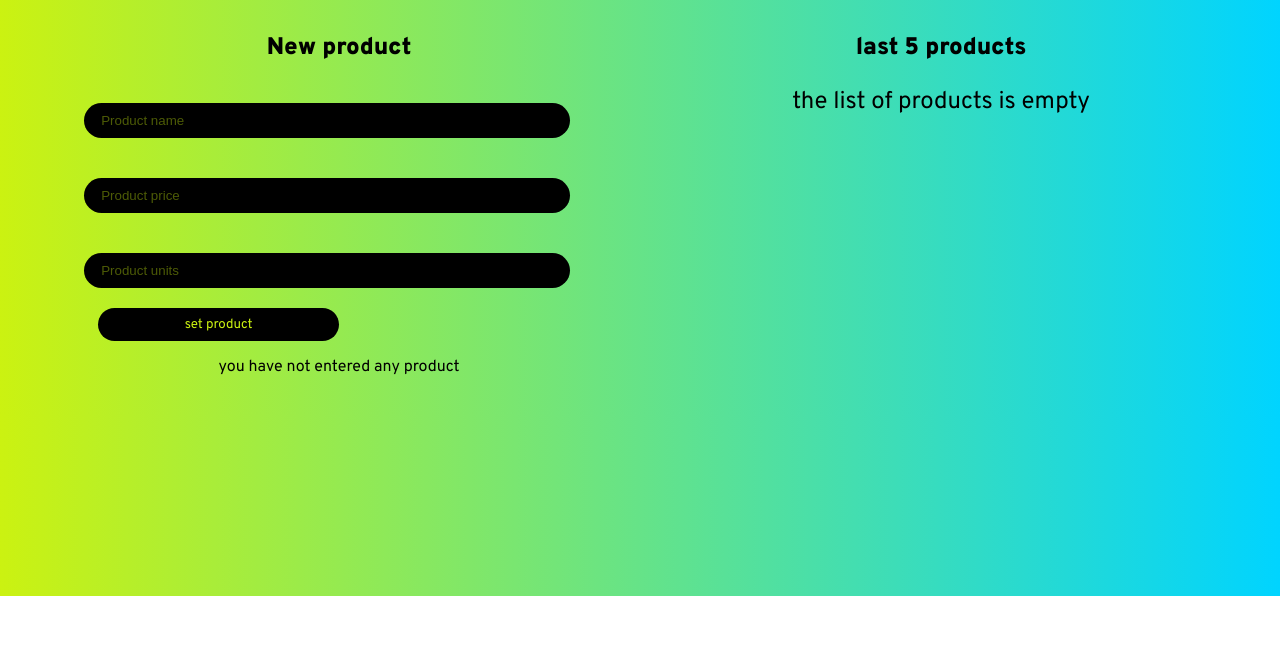
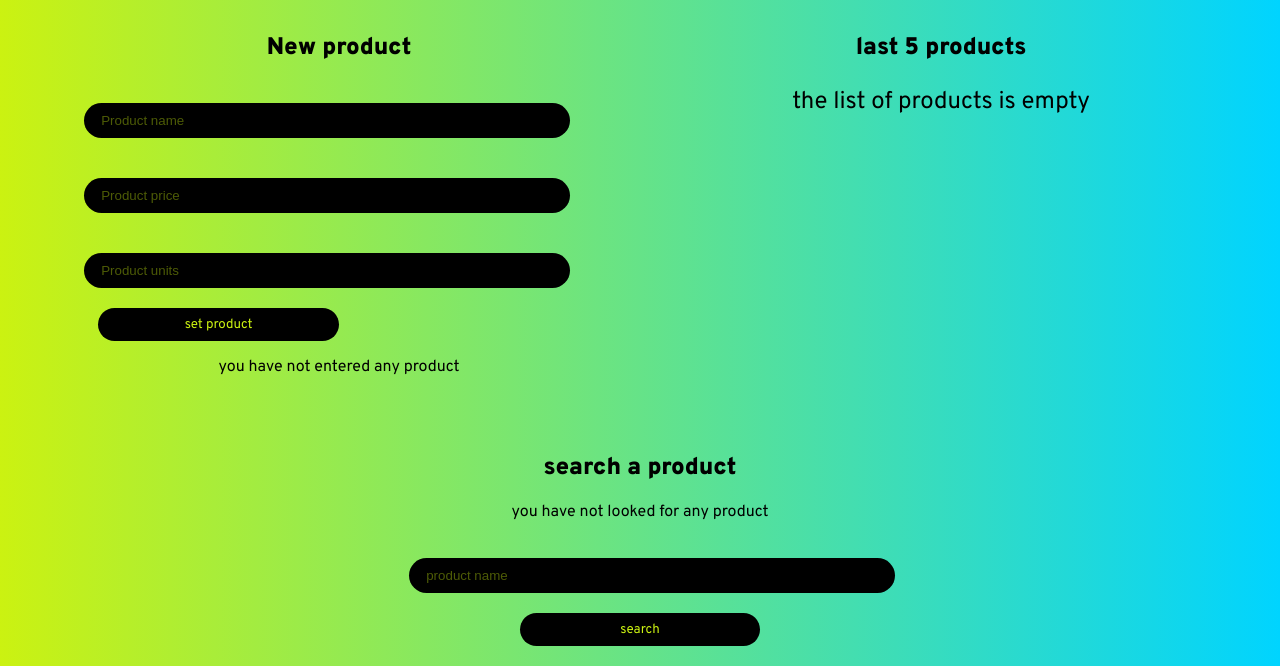
Before and after one commit to simon8889/inventoryApp, a plain HTML site: page index.html in a window 1280 px wide. Shown: the part 204-870 px from the top of the page. Before the commit the page ends 800 px from the top, so only its background shows below. Drawn offline with Linux system fonts and the light colour scheme.

Commit message:
sistema de busqueda de productos completado

```diff
--- a/index.html
+++ b/index.html
@@ -53,7 +53,16 @@
                 </div>
             </section>
         </div>
-        <section class="search" id="search"></section>
+        <section class="search" id="search">
+            <h2 class="search__title">search a product</h2>
+            <div id="searchResult">
+                <p class="search__result" id="searchResult">you have not looked for any product</p>
+            </div>
+            <form onsubmit="search(event)" id="searchForm">
+                <input  class="search__input" type="text" id="toSearch" placeholder="product name">
+                <input type="submit" value="search" class="search__submit">
+            </form>
+        </section>
     </main>
     <script src="script.js"></script>
 </body>
--- a/script.js
+++ b/script.js
@@ -60,6 +60,19 @@ class inventary{
             return totalDiv;
         }
     }
+    searchProduct(name){
+        if (name.length !== 0){
+            for (let i=0; i<this.list.length;i++){
+                if (this.list[i].name === name){
+                    return this.list[i];
+                }
+            }
+            return `<p class="search__result">the product ${name} was no found</p>`;
+        }
+        else{
+            return '<p class="search__result">the data is invalid for search</p>';
+        }
+    }
 
 }
 
@@ -81,6 +94,20 @@ function addProduct(event){
     else{
         feed.innerText="some product data is not valid";
     };
-    console.log("he hecho las confirmaciones")
     document.getElementById("newForm").reset();
 }
+
+
+function search(event){
+    event.preventDefault();
+    let toSearch=document.getElementById("toSearch").value;
+    let drawResult=document.getElementById("searchResult");
+    let foundOrNo=principal.searchProduct(toSearch);
+    if (foundOrNo instanceof  product){
+        drawResult.innerHTML=foundOrNo.productCard();
+    }
+    else{
+        drawResult.innerHTML=String(foundOrNo);
+    }
+    document.getElementById("searchForm").reset();
+}
--- a/style.css
+++ b/style.css
@@ -52,6 +52,8 @@ body{
 
 .container{
     margin: 90px 30px 20px 30px;
+    display: flex;
+    flex-direction: column;
 }
 
 .home{
@@ -90,7 +92,7 @@ body{
     font-family: "Overpass",monospace;
 }
 
-.new__input{
+.new__input,.search__input{
     margin: 20px 10px 20px 10px;
     align-self: flex-end;
     width: 100%;
@@ -103,7 +105,7 @@ body{
     outline-style: none;
 }
 
-.new__submit{
+.new__submit,.search__submit{
     width:50%;
     outline-style: none;
     cursor: pointer;
@@ -116,18 +118,18 @@ body{
     transition: all 0.5s ease;
 }
 
-.new__input::placeholder{
+.new__input::placeholder, .search__input::placeholder{
     color: #ccf21160;
     padding-left: 15px;
 }
 
-.new__input:focus{
+.new__input:focus, .search__input:focus{
     border-bottom:5px ;
     border-style: solid;
     border-color: #cbf211;
 }
 
-.new__submit:hover{
+.new__submit:hover, .search__submit:hover{
     font-size: 18px;
     height: 32px;
 }
@@ -164,3 +166,20 @@ body{
 .lastest__card ul li{
     color: #00d4ff;
 }
+
+.search{
+    margin-top: 40px;
+    align-self: center;
+    width:40%;
+    text-align: center;
+}
+
+.search__title{
+    font-family: "Overpass",monospace;
+    font-weight: 900;
+}
+
+.search__result{
+    font-family: "Overpass",monospace;
+    font-weight: 400;
+}
```
